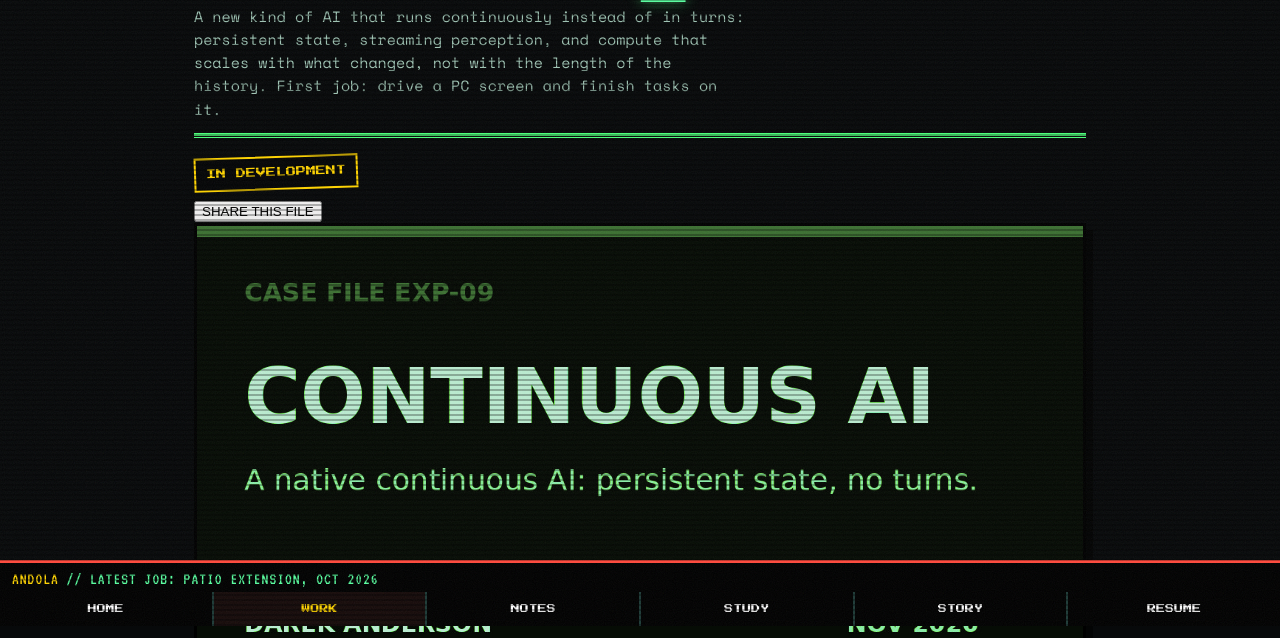
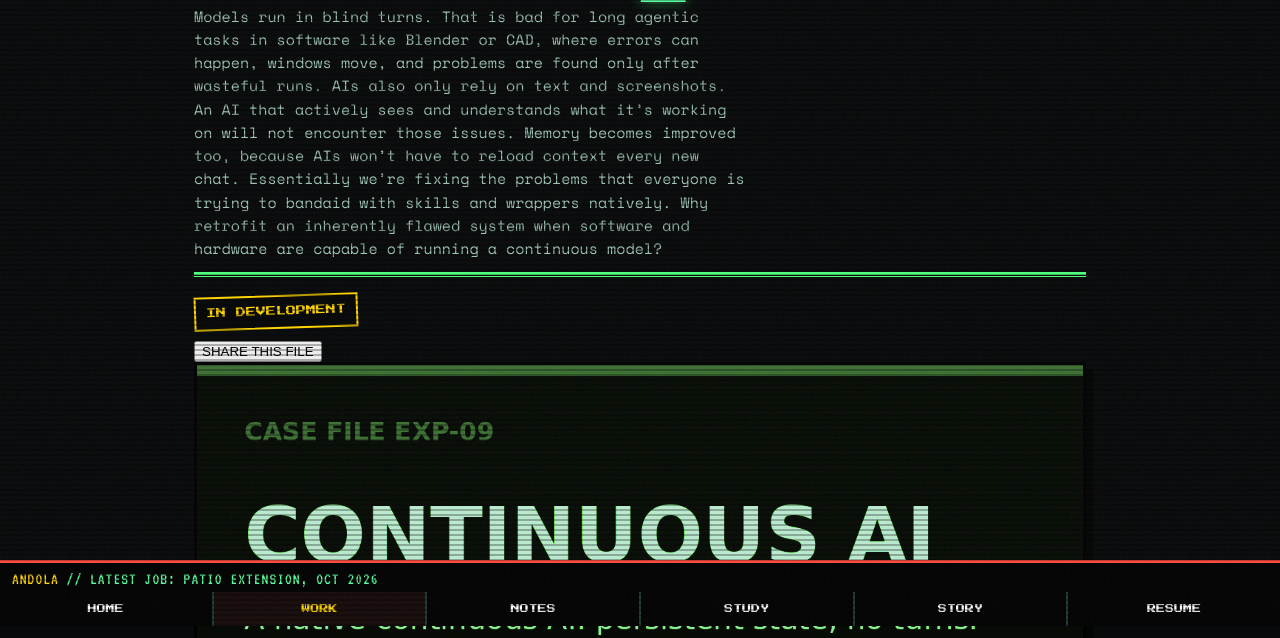
Before and after one commit to darek225/darekanderson-site, a plain HTML site: page work/continuous-ai.html in a window 1280 px wide. Shown: the part 174-812 px from the top of the page. Drawn offline with nearby package versions, Linux system fonts and the light colour scheme.

Commit message:
Continuous AI case file: Darek's own thesis as the lede

```diff
--- a/work/continuous-ai.html
+++ b/work/continuous-ai.html
@@ -5,7 +5,7 @@
 <meta name="viewport" content="width=device-width, initial-scale=1">
 <meta name="theme-color" content="#07090a">
 <title>Continuous AI: Darek Anderson</title>
-<meta name="description" content="A new kind of AI that runs continuously instead of in turns: persistent state, streaming perception, and compute that scales with what changed, not with the length of the history. First job: drive a PC screen and finish tasks on it. The case file: built, what broke, how it is judged, results.">
+<meta name="description" content="Models run in blind turns. That is bad for long agentic tasks in software like Blender or CAD. An AI that actively sees and understands what it is working on will not encounter those issues. The case file: built, what broke, how it is judged, results.">
 <link rel="preconnect" href="https://fonts.googleapis.com">
 <link rel="preconnect" href="https://fonts.gstatic.com" crossorigin>
 <link href="https://fonts.googleapis.com/css2?family=VT323&family=Press+Start+2P&family=Space+Mono:wght@400;700&family=Archivo+Black&family=Special+Elite&display=swap" rel="stylesheet">
@@ -14,7 +14,7 @@
 <meta property="og:site_name" content="Darek Anderson">
 <meta property="og:url" content="https://darekanderson-site.vercel.app/work/continuous-ai.html">
 <meta property="og:title" content="Continuous AI: the case file">
-<meta property="og:description" content="A new kind of AI that runs continuously instead of in turns: persistent state, streaming perception, and compute that scales with what changed, not with the length of the history. First job: drive a PC screen and finish tasks on it.">
+<meta property="og:description" content="Models run in blind turns. An AI that actively sees and understands what it is working on will not encounter those issues.">
 <meta property="og:image" content="https://darekanderson-site.vercel.app/assets/og/og-continuous-ai.jpg">
 <meta property="og:image:width" content="1200">
 <meta property="og:image:height" content="630">
@@ -23,7 +23,7 @@
 <meta name="twitter:site" content="@Darek_225">
 <meta name="twitter:card" content="summary_large_image">
 <meta name="twitter:title" content="Continuous AI: the case file">
-<meta name="twitter:description" content="A new kind of AI that runs continuously instead of in turns: persistent state, streaming perception, and compute that scales with what changed, not with the length of the history. First job: drive a PC screen and finish tasks on it.">
+<meta name="twitter:description" content="Models run in blind turns. An AI that actively sees and understands what it is working on will not encounter those issues.">
 <script type="application/ld+json">
 {
   "@context": "https://schema.org",
@@ -61,7 +61,7 @@
       <div class="opener">
         <p class="entry-no">EXP-09</p>
         <h1 class="chapter-title">Continuous AI</h1>
-        <p class="chapter-gloss">A new kind of AI that runs continuously instead of in turns: persistent state, streaming perception, and compute that scales with what changed, not with the length of the history. First job: drive a PC screen and finish tasks on it.</p>
+        <p class="chapter-gloss">Models run in blind turns. That is bad for long agentic tasks in software like Blender or CAD, where errors can happen, windows move, and problems are found only after wasteful runs. AIs also only rely on text and screenshots. An AI that actively sees and understands what it&rsquo;s working on will not encounter those issues. Memory becomes improved too, because AIs won&rsquo;t have to reload context every new chat. Essentially we&rsquo;re fixing the problems that everyone is trying to bandaid with skills and wrappers natively. Why retrofit an inherently flawed system when software and hardware are capable of running a continuous model?</p>
         <div class="double-rule" aria-hidden="true"></div>
       </div>
       <p class="project-stamp"><span class="stamp stamp-large">IN DEVELOPMENT</span></p>
@@ -92,7 +92,7 @@
       </section>
       <section class="tab-panel" id="panel-judge">
         <h2 class="case-label">HOW I JUDGE IT</h2>
-        <p>Every workstream carries criteria written before the build, graded per run, and the bars do not move. Workstream 0: 5 of 5 criteria pass. Workstream 1: complete, with the 1024 window locked by measurement (loads of 32 and up were unrankable, and the window reopens if real-task recall fails at the boundaries). Workstream 2: criteria 1 to 3, 6, and 7 pass; 4 and 5 fail and are reported as failing.</p><p class="chapter-gloss">Darek&rsquo;s own line for this section is not written yet. The graded record above is what exists until it is.</p>
+        <p>Every workstream carries criteria written before the build, graded per run, and the bars do not move. Workstream 0: 5 of 5 criteria pass. Workstream 1: complete, with the 1024 window locked by measurement (loads of 32 and up were unrankable, and the window reopens if real-task recall fails at the boundaries). Workstream 2: criteria 1 to 3, 6, and 7 pass; 4 and 5 fail and are reported as failing.</p>
       </section>
       <section class="tab-panel" id="panel-results">
         <h2 class="case-label">RESULTS</h2>
```
